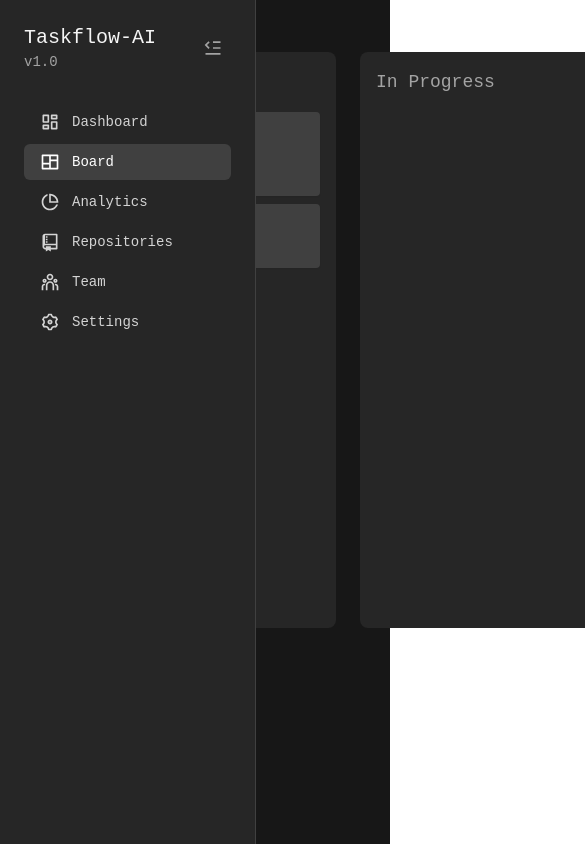
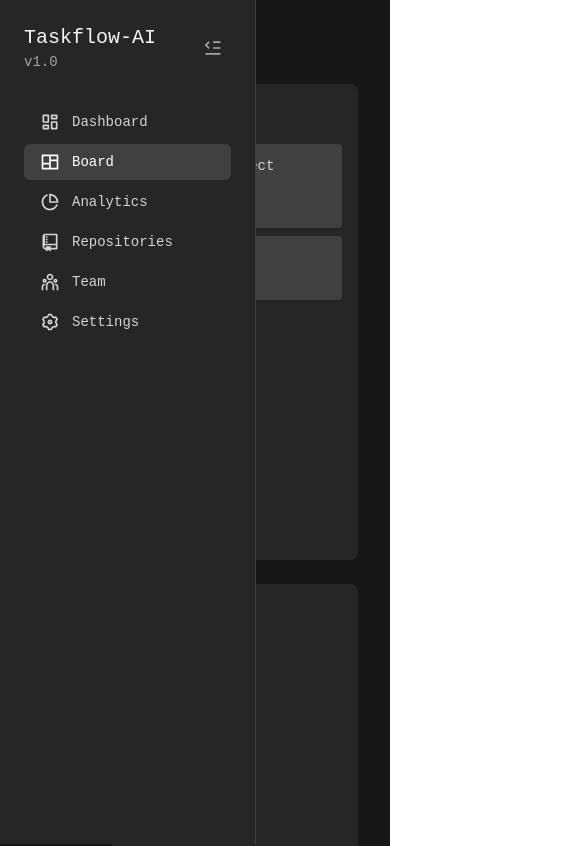
Before and after one commit to TM1988/Taskflow-AI, a Next.js app: page /board in a window 390 px wide. Shown: the top 846 px of the page, 585 px wide, since content can reach past the window. Built offline with nearby package versions, Linux system fonts and the light colour scheme.

Commit message:
Update board layout to be responsive

```diff
--- a/app/board/page.tsx
+++ b/app/board/page.tsx
@@ -42,11 +42,11 @@ export default function Board() {
   }
 
   return (
-    <div className="max-w-7xl mx-auto">
+    <div className="p-8">
       <h2 className="text-xl mb-6 text-gray-500 dark:text-gray-400">Board</h2>
 
       <DragDropContext onDragEnd={handleDragEnd}>
-        <div className="flex gap-6 overflow-x-auto pb-4">
+        <div className="grid grid-cols-1 md:grid-cols-2 lg:grid-cols-4 gap-6">
           {Object.entries(columns).map(([columnId, column]) => (
             <div key={columnId} className="kanban-column">
               <h3 className="text-lg mb-4 text-gray-500 dark:text-gray-400">{column.title}</h3>
@@ -56,7 +56,7 @@ export default function Board() {
                   <div
                     {...provided.droppableProps}
                     ref={provided.innerRef}
-                    className="min-h-[500px]"
+                    className="h-full min-h-[400px]"
                   >
                     {column.items.map((task, index) => (
                       <Draggable
--- a/app/globals.css
+++ b/app/globals.css
@@ -26,7 +26,7 @@ body {
 }
 
 .kanban-column {
-  @apply bg-gray-100 dark:bg-gray-800 p-4 rounded-lg min-h-[400px] w-64;
+  @apply bg-gray-100 dark:bg-gray-800 p-4 rounded-lg min-h-[400px] flex-1;
 }
 
 .kanban-card {
```
